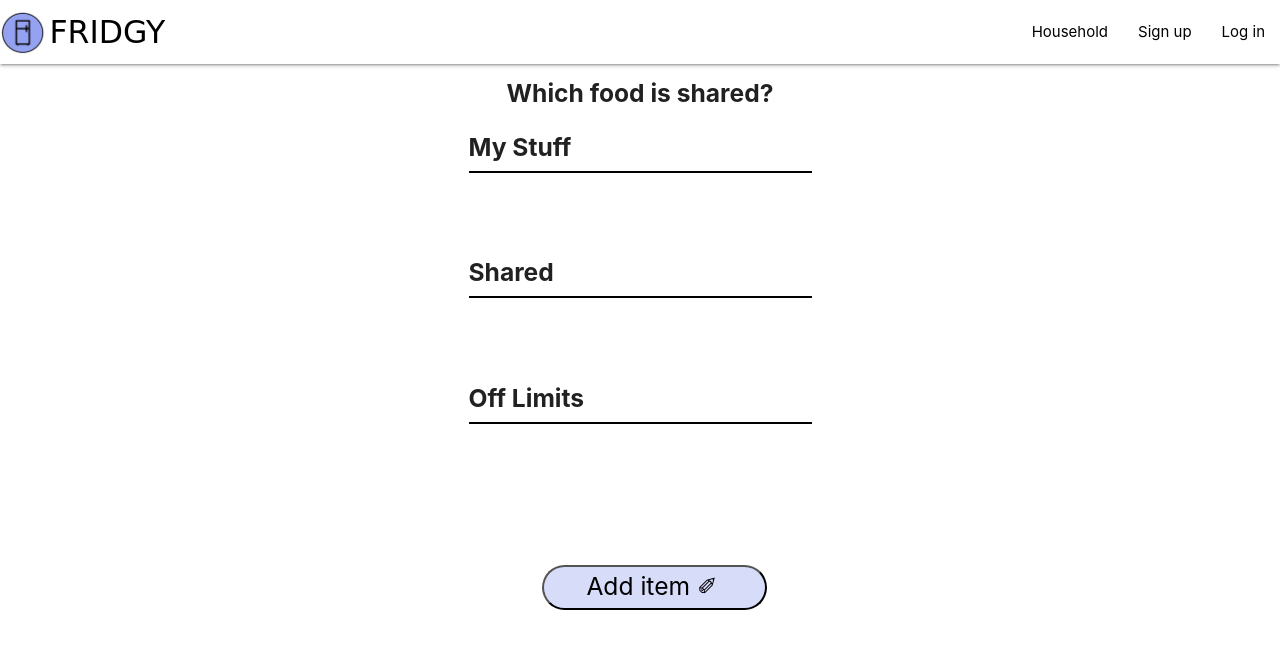
After one commit to jamiepantling/fridgy, a Django app: page /foods/ in a window 1280 px wide. The commit adds this page. Shown: the top 649 px of the page. Run offline with Django 4.2, Linux system fonts and the light colour scheme; data that the repository does not hold is empty; some web fonts are replaced.

Commit message:
shared and off-limits foods

```diff
--- a/app/static/css/style.css
+++ b/app/static/css/style.css
@@ -41,3 +41,61 @@
     display: flex;
     align-items: center;
 }
+
+.food-box {
+    width: 343px;
+    height: 72px;
+    padding: 0 25px;
+    margin: 3px 0;
+    border-radius: 7px;
+    border: solid 2px #000;
+    background-color: #fff;
+}
+
+.trash {
+    height: 28px;
+}
+
+.index-title, .sub-list-title {
+    font-weight: bold;
+}
+
+.index-container, hr, .food-list-header {
+    width: 343px;
+}
+
+hr {
+    border-color: black
+}
+.food-list {
+    display: flex;
+    flex-direction: column;
+    justify-content: center;
+    align-items: center;
+    margin-bottom: 64px;
+
+}
+
+.food-info-container {
+    margin: 0;
+    width: 100%;
+}
+
+.food-list-header {
+    display: inline-block;
+    border-bottom: 2px solid black;
+
+}
+
+#add-item-btn {
+    width: 225px;
+  height: 45px;
+  flex-grow: 0;
+  margin: 70px 77px 0 73px;
+  padding: 4px 29px 5px 25px;
+  border-radius: 32px;
+  background-color: #d7dcf9;
+}
+#add-item-btn-text {
+    margin: 0;
+}
--- a/app/templates/foods/detail.html
+++ b/app/templates/foods/detail.html
@@ -0,0 +1,3 @@
+{% extends 'base.html' %}
+{% block content %}
+{% endblock %}
--- /dev/null
+++ b/app/templates/foods/index.html
@@ -0,0 +1,75 @@
+{% extends 'base.html' %}
+{% block content %}
+<div class="container index-container">
+    <h5 class="index-title center">Which food is shared?</h5>
+
+    <div class="food-list-header">
+        <h5 class="sub-list-title left">My Stuff</h5>
+    </div>
+
+
+    <div class="food-list">
+        {% for food in foods %}
+        {% if food.user == user %}
+        <div class="food-box valign-wrapper center">
+            <div class="food-info-container valign-wrapper row">
+                <div class="col s5">{{ food.food_name}}</div>
+                <div class="col s5"> {{food.user.username}}</div>
+                <div class="col s2">
+                    <a href="">
+                        <img class="trash" src="../../static/img/trash.png">
+                    </a>
+                </div>
+            </div>
+        </div>
+        {% endif %}
+        {% endfor %}
+    </div>
+    <div class="food-list-header">
+        <h5 class="sub-list-title left">Shared</h5>
+    </div>
+    <div class="food-list">
+        {% for food in foods %}
+        {% if food.shareable %}
+        <div class="food-box valign-wrapper center">
+            <div class="food-info-container valign-wrapper row">
+                <div class="col s5">{{ food.food_name}}</div>
+                <div class="col s5"> {{food.user.username}}</div>
+                <div class="col s2">
+                    <a href="">
+                        <img class="trash" src="../../static/img/trash.png">
+                    </a>
+                </div>
+            </div>
+        </div>
+        {% endif %}
+        {% endfor %}
+    </div>
+    <div class="food-list-header">
+        <h5 class="sub-list-title left">Off Limits</h5>
+    </div>
+    <div class="food-list">
+        {% for food in foods %}
+        {% if not food.shareable %}
+        <div class="food-box valign-wrapper center">
+            <div class="food-info-container valign-wrapper row">
+                <div class="col s5">{{ food.food_name}}</div>
+                <div class="col s5"> {{food.user.username}}</div>
+                <div class="col s2">
+                    <a href="">
+                        <img class="trash" src="../../static/img/trash.png">
+                    </a>
+                </div>
+            </div>
+        </div>
+        {% endif %}
+        {% endfor %}
+    </div>
+    <div class="center">
+        <a href="">
+            <button id="add-item-btn"><h5 id="add-item-btn-text"> Add item  ✐</h5></button>
+        </a>
+    </div>
+</div>
+
+{% endblock %}
--- a/app/urls.py
+++ b/app/urls.py
@@ -3,7 +3,7 @@ from . import views
 
 urlpatterns = [
     path('', views.home, name='home'),
-
+    path("foods/", views.foods_index, name="index"),
     # accounts url patterns
     path('accounts/signup/', views.signup, name='signup'),
 ]
--- a/app/views.py
+++ b/app/views.py
@@ -6,11 +6,16 @@ from django.contrib.auth import login
 from django.contrib.auth.decorators import login_required
 from django.contrib.auth.mixins import LoginRequiredMixin
 from django.contrib.auth.forms import UserCreationForm
+from .models import Food
 
 # Create your views here.
 def home(request):
     return render(request, 'home.html')
 
+
+def foods_index(request):
+    foods = Food.objects.all
+    return render(request, 'foods/index.html', {"foods": foods})
 
 # Authorization functions
 def signup(request):
```
Also changed, not shown: app/static/img/trash.png (added).
